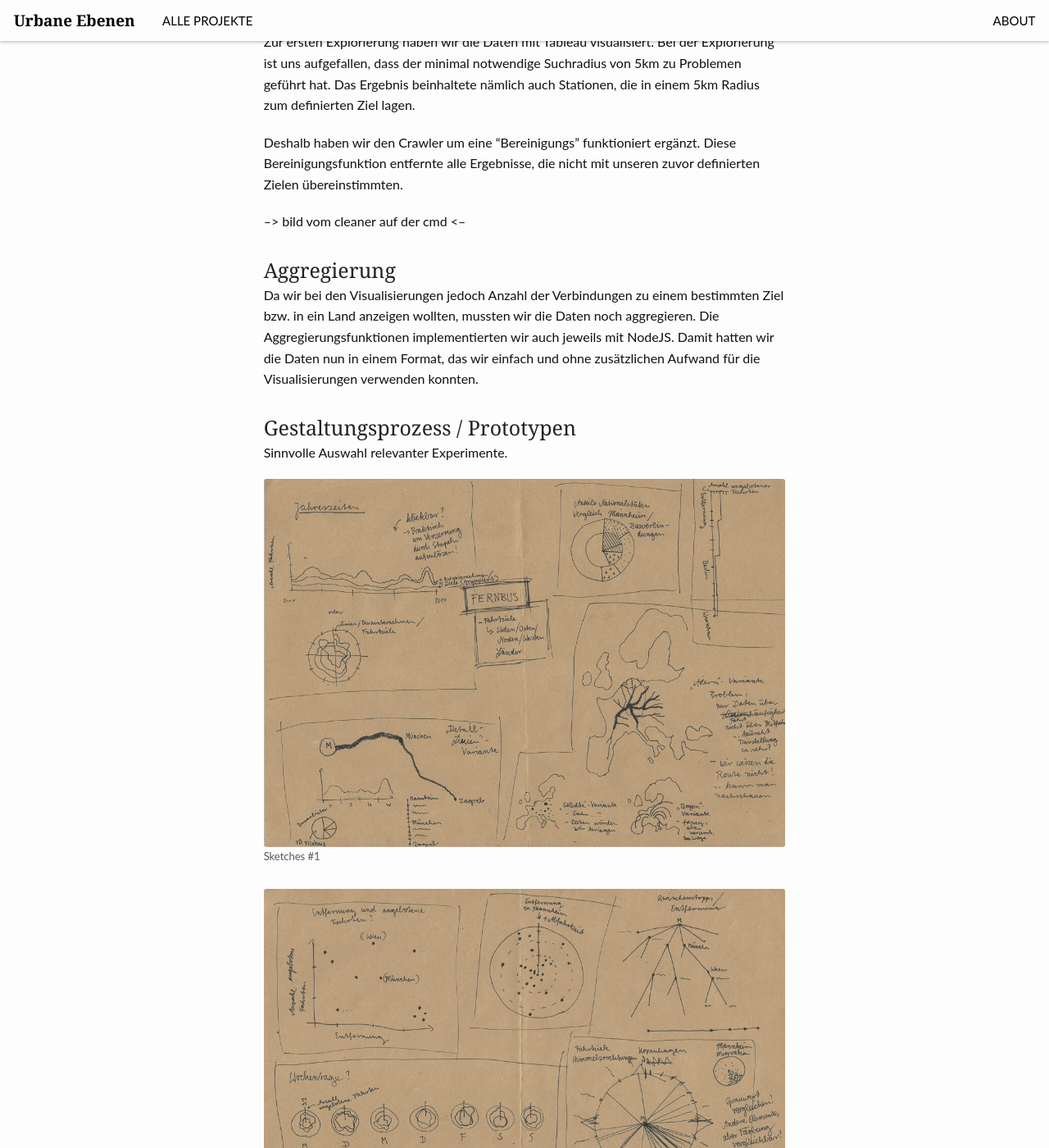
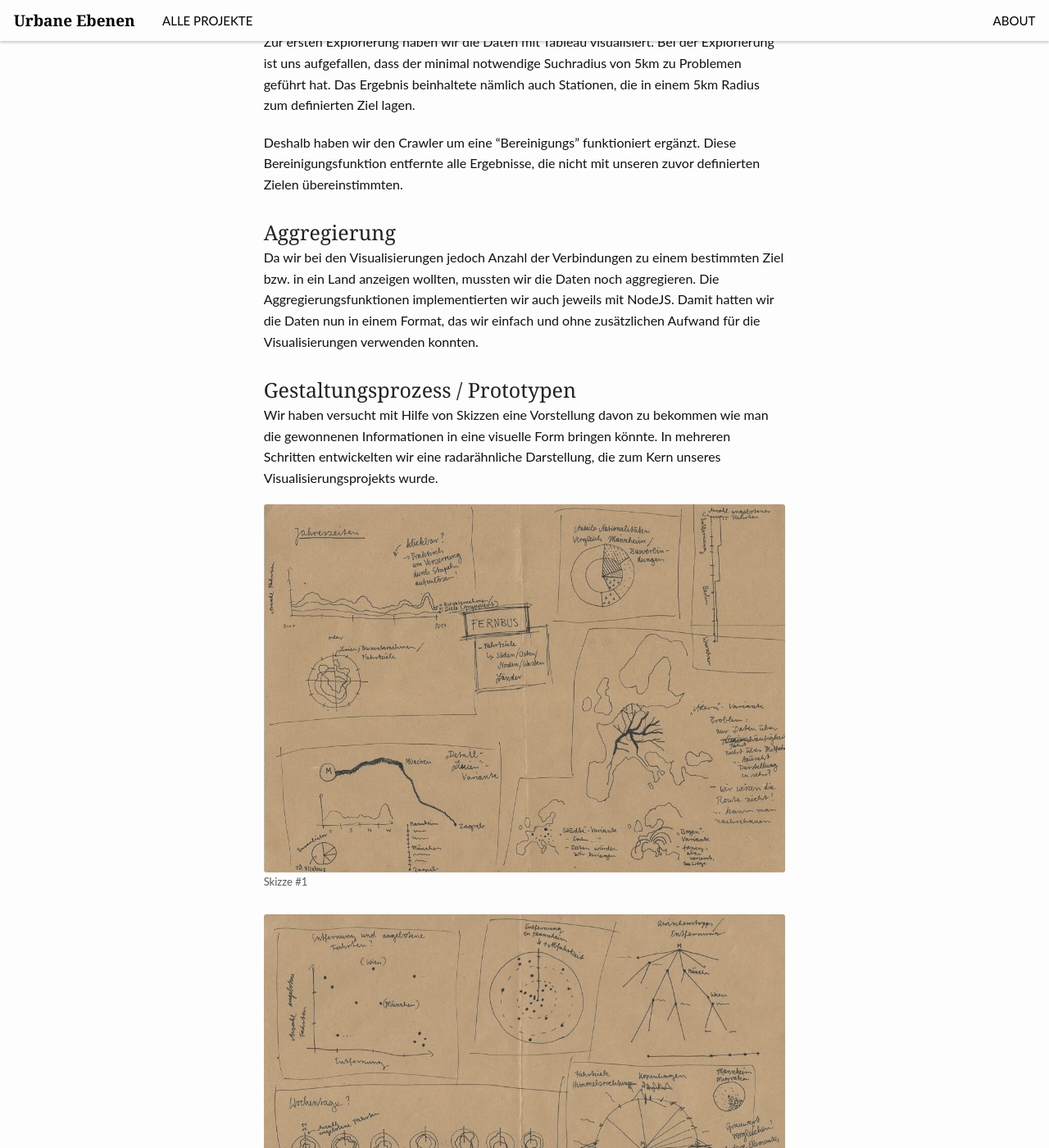
Before and after one commit to tillnagel/gdv-website, a Jekyll site: the page built from _posts/projects/2017-01-28-interbus.md, in a window 1280 px wide and 1400 px high, scrolled down 2776 px. Shown: the whole window at 82% size. Built offline with Jekyll 4.4.1, drawn with Linux system fonts in a browser that asks for light colours; some of the changed text lies outside the part shown.

Commit message:
Update 2017-01-28-interbus.md

```diff
--- a/_posts/projects/2017-01-28-interbus.md
+++ b/_posts/projects/2017-01-28-interbus.md
@@ -78,8 +78,6 @@ Zur ersten Explorierung haben wir die Daten mit Tableau visualisiert. Bei der Ex
 
 Deshalb haben wir den Crawler um eine "Bereinigungs" funktioniert ergänzt. Diese Bereinigungsfunktion entfernte alle Ergebnisse, die nicht mit unseren zuvor definierten Zielen übereinstimmten.
 
---> bild vom cleaner auf der cmd <--
-
 ### Aggregierung
 
 Da wir bei den Visualisierungen jedoch Anzahl der Verbindungen zu einem bestimmten Ziel bzw. in ein Land anzeigen wollten, mussten wir die Daten noch aggregieren. Die Aggregierungsfunktionen implementierten wir auch jeweils mit NodeJS. Damit hatten wir die Daten nun in einem Format, das wir einfach und ohne zusätzlichen Aufwand für die Visualisierungen verwenden konnten.
@@ -87,30 +85,22 @@ Da wir bei den Visualisierungen jedoch Anzahl der Verbindungen zu einem bestimmt
 
 ### Gestaltungsprozess / Prototypen
 
-Sinnvolle Auswahl relevanter Experimente.
+Wir haben versucht mit Hilfe von Skizzen eine Vorstellung davon zu bekommen wie man die gewonnenen Informationen in eine visuelle Form bringen könnte. In mehreren Schritten entwickelten wir eine radarähnliche Darstellung, die zum Kern unseres Visualisierungsprojekts wurde.
 
 <figure>
   <img src="{{ site.urlimg }}/interbus/sketch_1.jpg" />
-   <figcaption >Sketches #1</figcaption>
+   <figcaption >Skizze #1</figcaption>
 </figure>
 <figure>
   <img src="{{ site.urlimg }}/interbus/sketch_2.jpg" />
-   <figcaption >Sketches #2</figcaption>
+   <figcaption >Skizze #2</figcaption>
 </figure>
 <figure>
   <img src="{{ site.urlimg }}/interbus/sketch_3.jpg" />
-   <figcaption >Fahrtenradar</figcaption>
-</figure>
-<figure>
-  <img src="{{ site.urlimg }}/interbus/sketch_4.jpg" />
-   <figcaption >Skizze 2</figcaption>
+   <figcaption >Skizze #1</figcaption>
 </figure>
 
 ## Ergebnisse
-
-### Visualisierung
-
-Ergebnisse, Design, Prototyp. Darstellungen echter oder ausgewählter Daten.
 
 ### Fahrtenradar
 
@@ -121,11 +111,6 @@ Ergebnisse, Design, Prototyp. Darstellungen echter oder ausgewählter Daten.
 </figure>
 
 ### Fahrtenverlauf
-
-<figure>
- <img src="{{ site.urlimg }}/interbus/stream_1.png" />
-   <figcaption >Erste Visualisierung</figcaption>
-</figure>
 
 <figure>
  <img src="{{ site.urlimg }}/interbus/stream_final.png" />
@@ -140,6 +125,7 @@ Ergebnisse, Design, Prototyp. Darstellungen echter oder ausgewählter Daten.
 </figure>
 
 ### Poster
+
 <figure>
  <a href="http://psydelix.de/interbus/interbus_poster.pdf" target="_blank">
  <img src="{{ site.urlimg }}/interbus/poster.png" /></a>
```
